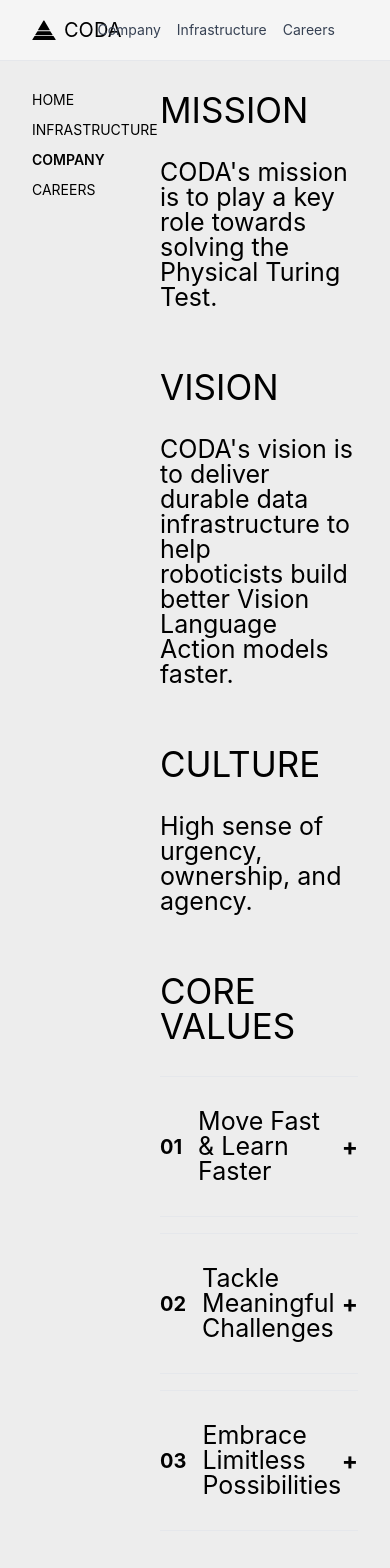
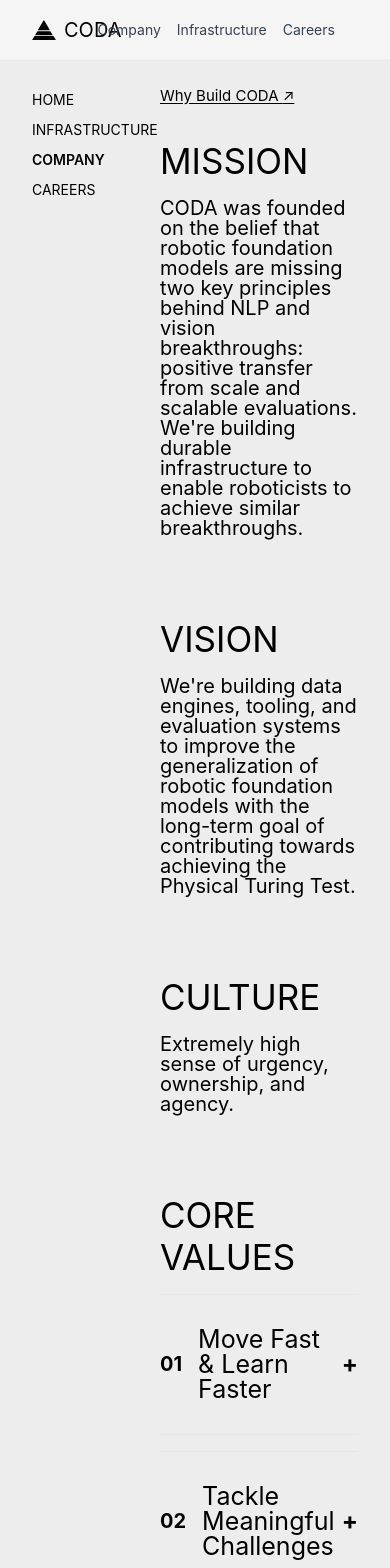
Before and after one commit to coda-robotics/coda-website, a Next.js app: page /company in a window 390 px wide. Shown: the top 1568 px of the page. Built offline with nearby package versions, Linux system fonts and the light colour scheme; no server answers.

Commit message:
site improvements. next: consistent fonts & mobile layout

```diff
--- a/src/app/careers/page.tsx
+++ b/src/app/careers/page.tsx
@@ -24,13 +24,13 @@
             className="space-y-5"
           >
             <p>
-              We are a small group of researchers and engineers working to provide robust data infrastructure to power the future of embodied intelligence.
+              We are an ambitious group of researchers and engineers working to deliver durable data infrastructure to power the future of embodied intelligence.
             </p>
             <p>
-              We’re hiring cross-domain researchers & engineers, who are determined to make an impact to the future of intelligent robots, at our headquarters in San Francisco, CA.
+              We’re hiring cross-domain high agency researchers & engineers who want to be a part of the future of embodied AI, at CODA HQ in San Francisco, CA.
             </p>
             <p>
-              The opportune moment to build the next generation of robotics is now. JOIN US!
+              The opportune moment to build the next generation of robotics is now. Join us!
             </p>
           </div>
         </div>
--- a/src/app/company/page.tsx
+++ b/src/app/company/page.tsx
@@ -63,9 +63,12 @@
                 <div className="max-w-7xl mx-auto px-4 sm:px-6 lg:px-8">
                     <div className="relative px-4 sm:px-6 md:px-8 lg:px-50">
                         {/* Mission Section */}
-                        <div className="mb-15">
-                            <h1 className="coda-font text-[40px] mb-8 mt-8">MISSION</h1>
-                            <h2 className="coda-font text-[25px] mb-8 mt-8">CODA's mission is to play a key role towards solving the<br /> Physical Turing Test.</h2>
+                        <div className="mb-16">
+                            <p className="text-[15px] mt-6">
+                                <Link href="/why-coda" className="underline underline-offset-2">Why Build CODA <span>↗</span></Link>
+                            </p>
+                            <h1 className="text-[calc(2.5rem)] pt-4 leading-[1.2] my-4 w-full transition-all duration-300 ease-in-out">MISSION</h1>
+                            <h2 className="coda-font text-[20px] mb-8 mt-8" style={{ maxWidth: '1200px', margin: '0 auto' }}>CODA was founded on the belief that robotic foundation models are missing two key principles behind NLP and vision breakthroughs: positive transfer from scale and scalable evaluations. We're building durable infrastructure to enable roboticists to achieve similar breakthroughs.</h2>
                             <div
                                 style={{
                                 fontFamily: 'Inter, sans-serif',
@@ -85,9 +88,9 @@
                         </div>
 
                         {/* Vision Section */}
-                        <div className="mb-15">
-                            <h1 className="coda-font text-[40px] mb-8 mt-8">VISION</h1>
-                            <h2 className="coda-font text-[25px] mb-8 mt-8">CODA's vision is to deliver durable data infrastructure to help <br /> roboticists build better Vision Language Action models faster.</h2>
+                        <div className="mb-16">
+                            <h1 className="text-[calc(2.5rem)] pt-4 leading-[1.2] my-4 w-full transition-all duration-300 ease-in-out">VISION</h1>
+                            <h2 className="coda-font text-[20px] mb-8 mt-8" style={{ maxWidth: '1200px', margin: '0 auto' }}> We're building data engines, tooling, and evaluation systems to improve the generalization of robotic foundation models with the long-term goal of contributing towards achieving the Physical Turing Test.</h2>
                             <div
                                 style={{
                                 fontFamily: 'Inter, sans-serif',
@@ -107,9 +110,9 @@
                         </div>
 
                         {/* Culture Section */}
-                        <div className="mb-15">
-                            <h1 className="coda-font text-[40px] mb-8 mt-8">CULTURE</h1>
-                            <h2 className="coda-font text-[25px] mb-8 mt-8">High sense of urgency, ownership, and agency.</h2>
+                        <div className="mb-16">
+                            <h1 className="text-[calc(2.5rem)] pt-4 leading-[1.2] my-4 w-full transition-all duration-300 ease-in-out">CULTURE</h1>
+                            <h2 className="coda-font text-[20px] mb-8 mt-8" style={{ maxWidth: '1200px', margin: '0 auto' }}>Extremely high sense of urgency, ownership, and agency.</h2>
                             <div
                                 style={{
                                 fontFamily: 'Inter, sans-serif',
@@ -130,7 +133,7 @@
 
                         {/* Core Values Section */}
                         <div className="mb-20">
-                            <h1 className="coda-font text-[40px] mb-8 mt-8">CORE VALUES</h1>
+                            <h1 className="text-[calc(2.5rem)] pt-4 leading-[1.2] my-4 w-full transition-all duration-300 ease-in-out">CORE VALUES</h1>
 
                             <div className="border-t border-b border-gray-200 py-8 mb-4 cursor-pointer"
                                 style={{ maxWidth: '800px' }}
--- a/src/app/page.tsx
+++ b/src/app/page.tsx
@@ -41,13 +41,11 @@
                 </Link>
               </div>
               <p className="text-[18px] mb-10 leading-[2] w-full sm:w-[540px] transition-all duration-300 ease-in-out">
-                Build better Vision Language Action models faster.
+                Build better robotic foundation models faster.
                 <br />
-                CODA powers the next generation of generalist
+                CODA builds data infrastructure to power the
                 <br />
-                embodied agents by providing durable, and
-                <br />
-                scalable robotics data infrastructure.
+                next generation of generalist embodied agents.
               </p>
               <div className="flex space-x-4">
                 <a href="https://x.com/juliansaks" target="_blank" rel="noopener noreferrer">
@@ -93,7 +91,7 @@
               <li className="border-b pb-4 w-[95%]">
                 <div className="pb-[4px]">
                   <Link href="/why-coda" className="block w-full text-[18px]">
-                    Why CODA? Why Now?
+                    Why Build CODA?
                   </Link>
                 </div>
                 <p className="text-gray-600 text-sm pb-[2px]">
--- a/src/app/why-coda/page.tsx
+++ b/src/app/why-coda/page.tsx
@@ -21,18 +21,26 @@
                     <div className="relative px-4 sm:px-6 md:px-8 lg:px-50">
                         {/* Main Heading */}
                         <div className="mb-20">
-                            <h1 className="coda-font text-[40px] mb-8 mt-8">WHY CODA? WHY NOW?</h1>
+                            <h1 className="coda-font text-[40px] mb-8 mt-8">Why Build CODA?</h1>
                             <div className="w-[800px] mx-auto">
                                 <p className="text-lg mb-5">
-                                    AI is now realizing its immense transformative potential, demonstrated by the emergence of AI-powered innovations in text, images, <a href="https://a16z.com/why-2023-was-ai-videos-breakout-year-and-what-to-expect-in-2024/" className="text-blue-600 hover:underline" target="_blank" rel="noopener noreferrer">video</a>, <a href="https://a16z.com/the-future-of-music-how-generative-ai-is-transforming-the-music-industry/" className="text-blue-600 hover:underline" target="_blank" rel="noopener noreferrer">audio</a>, and <a href="https://a16z.com/ai/" className="text-blue-600 hover:underline" target="_blank" rel="noopener noreferrer">more</a>. However, one domain remains significantly behind - physical intelligence. Similar to NLP's early stages, robotic physical actions have remained largely constrained by <a href="https://en.wikipedia.org/wiki/Moravec%27s_paradox" className="text-blue-600 hover:underline" target="_blank" rel="noopener noreferrer">Moravec's paradox</a>, experiencing substantially slower progress compared to other AI domains.
+                                AI is now delivering on its long-promised potential, evident in the explosion of services across text, images, <a href="https://a16z.com/why-2023-was-ai-videos-breakout-year-and-what-to-expect-in-2024/" className="text-blue-600 hover:underline" target="_blank" rel="noopener noreferrer">video</a>, <a href="https://a16z.com/the-future-of-music-how-generative-ai-is-transforming-the-music-industry/" className="text-blue-600 hover:underline" target="_blank" rel="noopener noreferrer">audio</a>, and <a href="https://a16z.com/ai/" className="text-blue-600 hover:underline" target="_blank" rel="noopener noreferrer">more</a>. Yet one modality is still years behind - physical intelligence. Much like the early days of NLP, robotic policies have been constrained within <a href="https://en.wikipedia.org/wiki/Moravec%27s_paradox" className="text-blue-600 hover:underline" target="_blank" rel="noopener noreferrer">Moravec's paradox</a>, and have not seen the same pace of policy generalization as in other modalities.
                                 </p>
 
                                 <p className="text-lg mb-5">
-                                    Yet over the last 18 months, there has been a strong push to learn from the advancements in other modalities and apply the same breakthroughs to robotics. It is clear that research across the best labs worldwide is converging towards the hope of a generalist physically embodied agent. Through these efforts Vision Language Action (VLA) models were born with Google's release of RT-1 in 2022. Since then the best professors have started their own commercial companies in the pursuit of building general robotic intelligence and billions of dollars in capital have been allocated towards robotics startups in 2024 alone. The confluence of talent, capital, and technology advancements suggests we are in the midst of providing the opportunity to innovate in this field.
+                                Yet over the last 18 months, there has been a strong push to learn from the advancements in NLP and vision and apply the same breakthroughs to robotics. This push has led the best labs, both industry and academic, worldwide to collaborate towards the hope of a generalist physically embodied agent. Through these efforts Vision Language Action (VLA) models were born with Google’s release of RT-1 in 2022. Since the release of RT-1 the best professors have started their own companies and billions of dollars in capital have been allocated towards robotics startups in 2024 alone. The confluence of talent, capital, and policy improvements suggests we are getting closer to a major breakthrough in robotics.
                                 </p>
 
                                 <p className="text-lg mb-5">
-                                    While in the NLP domain, LLMs success is largely contributed to the years of humans sharing text since the inception of the internet resulting in a large text corpus to train on. It is widely known that the scaling laws applied to LLMs - training on more data improves these models. However taking the same approach towards building VLAs faces different challenges. Data collection for robotics is hard and frankly there is no way close amount of videos of robots as there is text. This has hindered the generalization of VLAs where today we are no where near GPT-2 performance. It has also led to a unique methods of scaling robot data:
+                                However when comparing the NLP or vision domain to robotics a lot of core principles is missing to build a robotics-first foundation model. CODA was started on the idea that we need to make significant progress on two principles seen from NLP and vision models:
+                                </p>
+
+                                <p className="text-lg mb-5">
+                                <span className="coda-font text-[25px]">1. Positive Transfer from Scale </span>
+                                </p>
+
+                                <p className="text-lg mb-5">
+                                LLMs success is largely contributed to the years of humans collectively sharing text online since the inception of the internet resulting in a large text corpus to train these text models on. It is widely known that the scaling laws applied to LLMs - training on more data improves these models. However taking the same approach towards building VLAs faces different challenges. Data collection for robotics is hard and frankly there is no way close amount of videos of robots as there is text. This has hindered the generalization of VLAs where today we are no where near GPT-2 performance. It has also led to a unique methods of scaling robot data:
                                 </p>
                             </div>
                         </div>
@@ -48,7 +56,7 @@
                                 </div>
                                 <div className="mt-6 ml-10">
                                     <p className="text-lg">
-                                        Highest quality data yet very hard to scale. Recent VLA papers show companies with large resources like Google taking a year to collect the 10,000 hours needed and the costs of this end up in the hundreds of thousands. Additionally, for researchers wanting to post-train these foundation models with 10-20 hours of data per task, depending on the task complexity, they spend days collecting data for a few tasks.
+                                        Highest quality data yet very hard to scale. Pre-training data collection efforts can take up to a year to collect the 10,000 hours needed and the costs of this end up in the hundreds of thousands. Additionally, for researchers wanting to post-train these foundation models with 10-20 hours of data per task, depending on the task complexity, they spend days collecting data for a few tasks.
                                     </p>
                                 </div>
                             </div>
@@ -62,7 +70,7 @@
                                 </div>
                                 <div className="mt-6 ml-10">
                                     <p className="text-lg">
-                                        Promising solution to scale data collection without quadratically increasing costs and is used in recent model data sources like Gr00t, yet these simulations still exhibit a sim2real gap meaning the deployment of these policies on a real robot in the real world may perform slightly worse. Additionally, the biggest bottleneck for simulations is to generate the environments manually which is a timely process and needs specific expertise.
+                                    Promising solution to scale data collection without quadratically increasing costs and is leveraged to pre-trainrecent models like Gr00t N1, yet these simulations still exhibit the widely known sim-to-real gap. Additionally, the biggest bottleneck for simulations is that the environments are generated manually which is a labor-intensive process and needs specific expertise.
                                     </p>
                                 </div>
                             </div>
@@ -76,7 +84,7 @@
                                 </div>
                                 <div className="mt-6 ml-10">
                                     <p className="text-lg">
-                                        Promising avenue to lead to unsupervised learning and is very much favored in academia because of the significant cost cuts yet there is still an embodiment gap resulting in industry players not relying on this technique as much given their resources (yet).
+                                    A path to lead towards unsupervised learning and is very much favored in academia because of the significant cost cuts yet there is still an embodiment gap leading industry players not relying on this technique as much given their resources (yet).
                                     </p>
                                 </div>
                             </div>
@@ -95,13 +103,24 @@
                         <div className="mb-20 w-[800px] mx-auto" style={{ fontFamily: 'Inter, sans-serif' }}>
                             <div className="mb-10">
                                 <p className="text-lg mb-6">
-                                    Across all these techniques, the current data infrastructure is in its infancy. Traditionally this has led to researchers relying on in-house first-person data collection, but modern scaling requirements require more robust infrastructure. A lack of significant advancements in robotic data intelligence will hinder the robotic community to achieve general physical intelligence.
+                                Given the current robotics data pyramid, we see a clear need to build scalable data engines that support positive transfer. These engines will focus on two priorities: enhancing data quality and increasing quantity, while maintaining high diversity. Explore our Data Engines here. In parallel, we’re investing much of our resources to build durable tooling at the data layer to manage the larger datasets we expect in the future.
+                                </p>
+
+                                <p className="text-lg mb-5">
+                                <span className="coda-font text-[25px]">2. Scalable Evaluations </span>
+                                </p>
+
+                                <p className="text-lg mb-6">
+                                All paths point toward generalist models—but since they’re capable of doing “anything”, they must be evaluated on “everything”. Labs working on pre-training robotics foundation models typically run 3,000–3,600 trials per evaluation cycle, often taking over a month since setting up the evaluation environment (real or sim) is done manually. This significantly slows down iteration. We view in-browser physics simulations with embedded simulation MCPs that run head-to-head model evaluations as a promising approach to offer more scalable and low-cost evaluations.
                                 </p>
                                 <p className="text-lg mb-6">
-                                    Our team at Coda sees this as an opportunity to innovate and build the most durable products at the robotic data layer to help robotics researchers build better models faster.
+                                To close the gap between today’s fragmented approaches and tomorrow’s embodied general intelligence, the robotics community needs more than better models—it needs better infrastructure. The future of robotics hinges on scalable data pipelines, robust evaluation frameworks, and tooling that can keep pace with the ambitions of generalist systems. At CODA, we’re building the data foundation for this next era: high-integrity engines for collection and evaluation, tools that enable fast iteration, and infrastructure designed to endure. As the field accelerates, we aim to serve as the backbone that helps robotics transition from research to real-world impact.
                                 </p>
-                                <p className="text-lg font-semibold">
-                                    CODA Team
+                                <p className="text-lg">
+                                    Julian Saks
+                                </p>
+                                <p className="text-lg">
+                                    Founder, CEO
                                 </p>
                                 {/* <div className="h-12 w-40 border-b border-black my-2"></div> */}
                             </div>
```
Also changed, not shown: src/app/digital_cousins/page.tsx (+6 -4 lines), src/app/vla_arena/page.tsx (+6 -4 lines), 1 other file (tests, documents, lock files or other folders).
